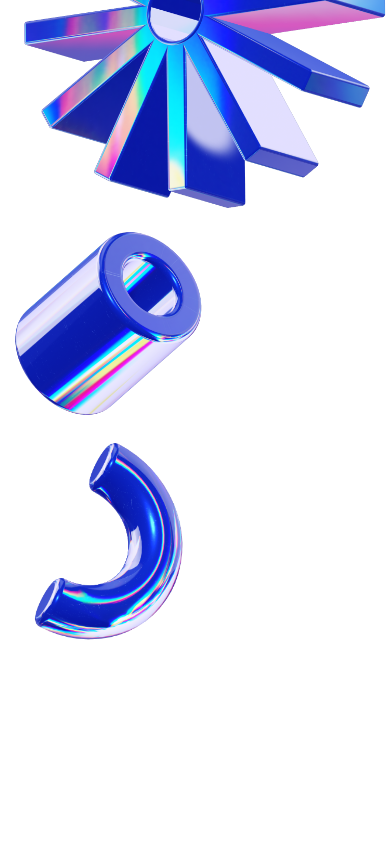
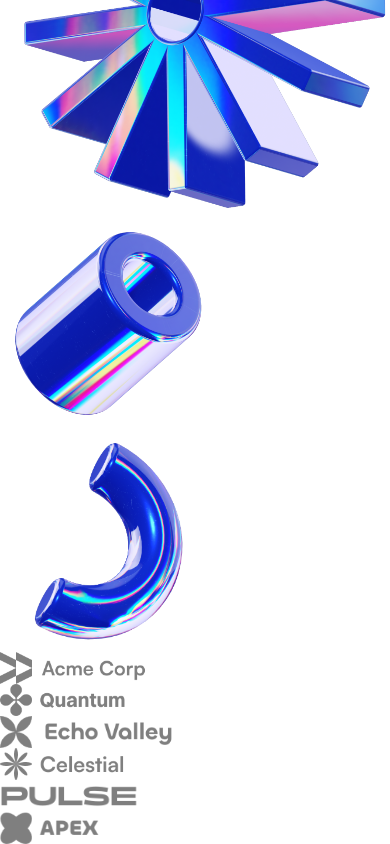
Before and after one commit to theahmetgg/saasglow, a Next.js app: page / in a window 390 px wide. Shown: the part 1538-2382 px from the top of the page. Before the commit the page ends 2190 px from the top, so only its background shows below. Built offline with nearby package versions, Linux system fonts and the light colour scheme.

Commit message:
Add responsive design to Logo Ticker section

```diff
--- a/src/app/globals.css
+++ b/src/app/globals.css
@@ -11,7 +11,12 @@
     .btn-primary {
         @apply bg-black text-white
     }
-    .btn-text{
+
+    .btn-text {
         @apply text-black bg-transparent
     }
 }
+
+.logo-ticker-image {
+    @apply h-8 w-auto
+}
--- a/src/app/page.tsx
+++ b/src/app/page.tsx
@@ -1,11 +1,13 @@
 import Header from "@/sections/Header";
 import Hero from "@/sections/Hero";
+import LogoTicker from "@/sections/LogoTicker";
 
 export default function Home() {
   return (
     <>
       <Header />
       <Hero />
+      <LogoTicker />
     </>
   );
 }
--- a/src/sections/LogoTicker.tsx
+++ b/src/sections/LogoTicker.tsx
@@ -1,7 +1,48 @@
+import acmeLogo from "@/assets/logo-acme.png";
+import quantumLogo from "@/assets/logo-quantum.png";
+import echoLogo from "@/assets/logo-echo.png";
+import celestialLogo from "@/assets/logo-celestial.png";
+import pulse from "@/assets/logo-pulse.png";
+import apexLogo from "@/assets/logo-apex.png";
+import Image from "next/image";
+
 const LogoTicker = () => {
   return (
-    <div>LogoTicker</div>
-  )
-}
+    <div className="py-8 bg-white md:py-12">
+      <div className="container">
+        <div className="flex overflow-hidden [mask-image:linear-gradient(to_right,transparent,black,transparent)]">
+          <div className="flex gap-14 flex-none">
+            <Image
+              src={acmeLogo}
+              alt="Acme Logo"
+              className="logo-ticker-image"
+            />
+            <Image
+              src={quantumLogo}
+              alt="quantum Logo"
+              className="logo-ticker-image"
+            />
+            <Image
+              src={echoLogo}
+              alt="echoLogo"
+              className="logo-ticker-image"
+            />
+            <Image
+              src={celestialLogo}
+              alt="celestial Logo"
+              className="logo-ticker-image"
+            />
+            <Image src={pulse} alt="pulse Logo" className="logo-ticker-image" />
+            <Image
+              src={apexLogo}
+              alt="apex Logo"
+              className="logo-ticker-image"
+            />
+          </div>
+        </div>
+      </div>
+    </div>
+  );
+};
 
-export default LogoTicker
+export default LogoTicker;
```
